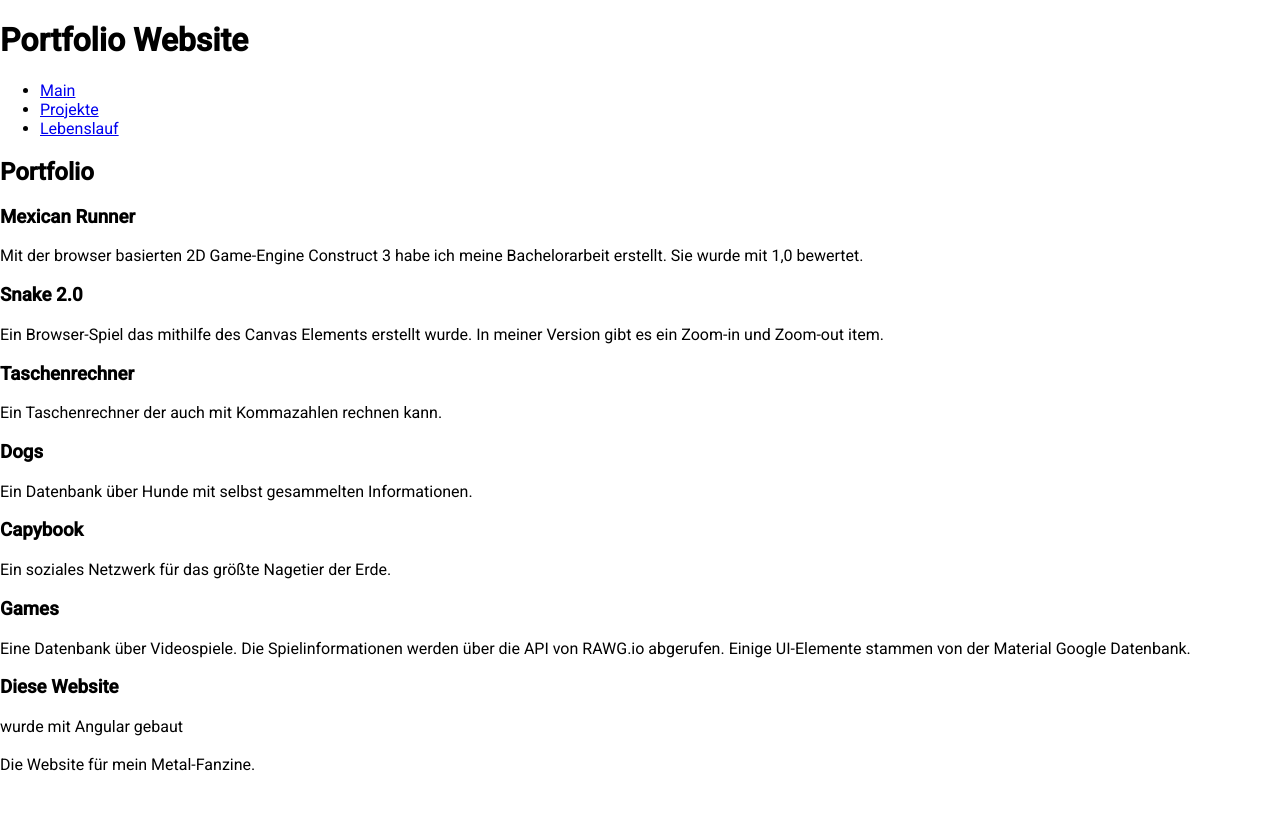
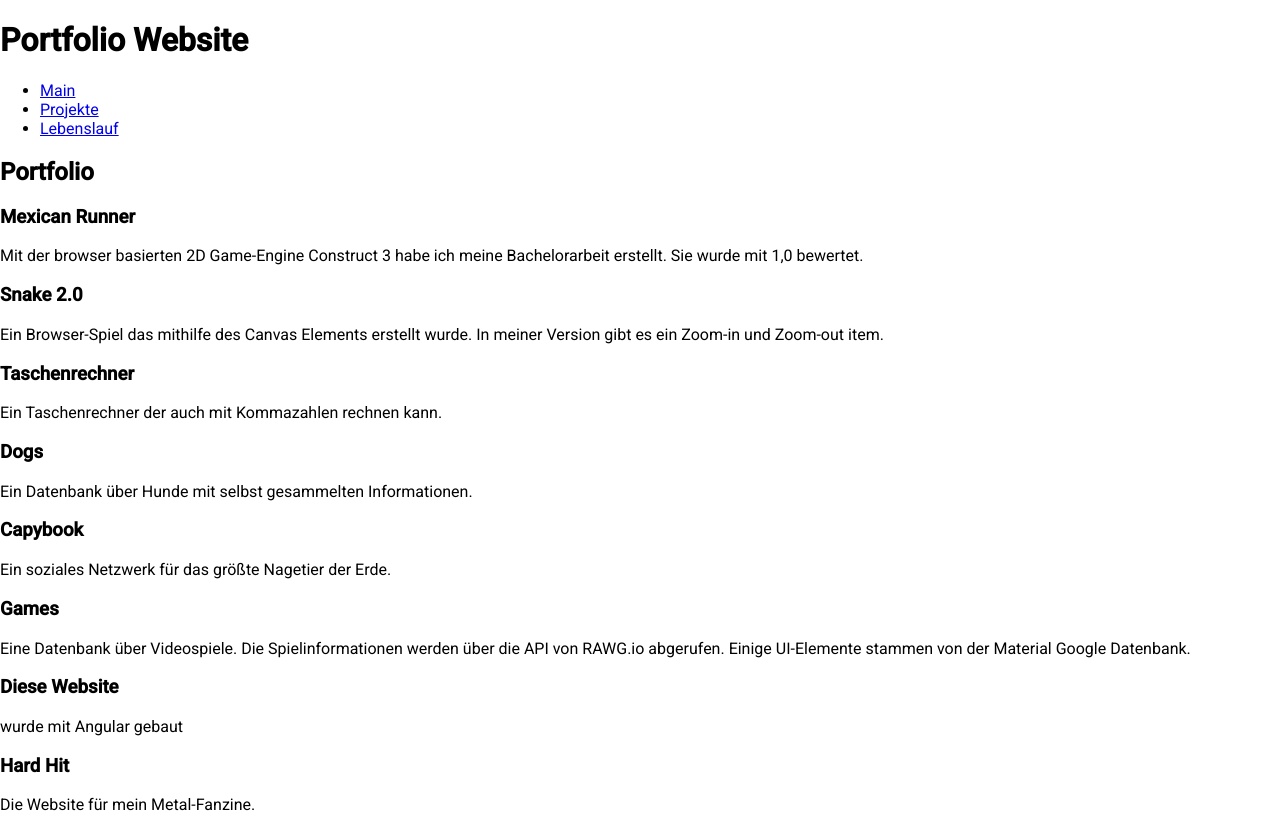
Before and after one commit to Pizzakoenigin/portfolio-app, an Angular app: page /projekte in a window 1280 px wide. Built offline with nearby package versions, Linux system fonts and the light colour scheme.

Commit message:
project component

```diff
--- a/src/app/content-projects.ts
+++ b/src/app/content-projects.ts
@@ -119,7 +119,7 @@ export const projects =
         ]
     },
     {
-        name: "",
+        name: "Hard Hit",
         category: "Vanilla JS",
         description: "Die Website für mein Metal-Fanzine.",
         photos: [
```
